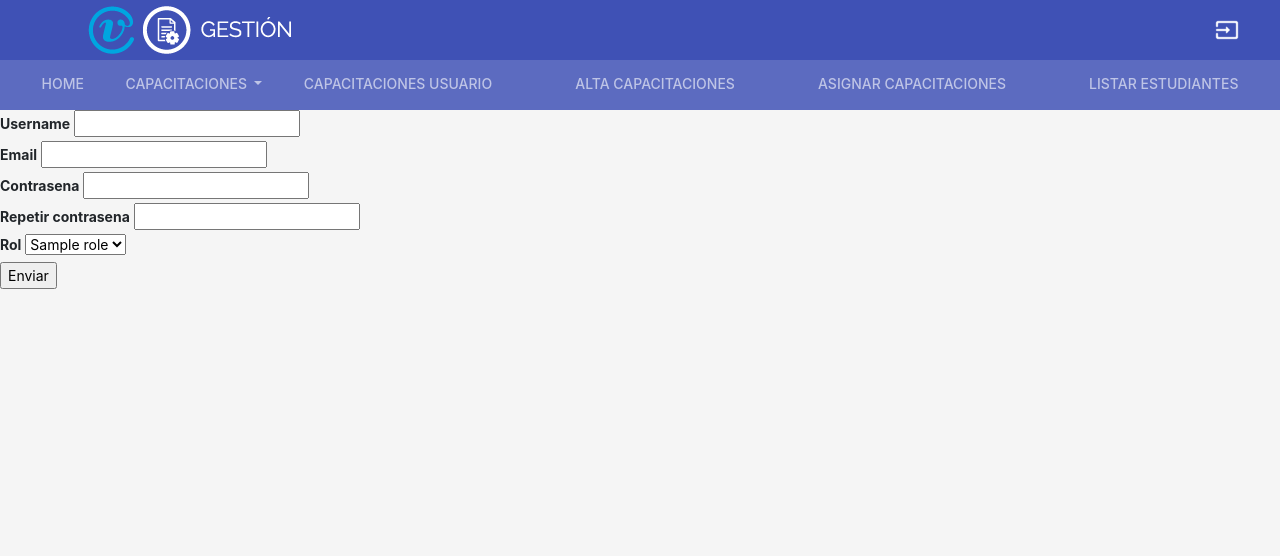
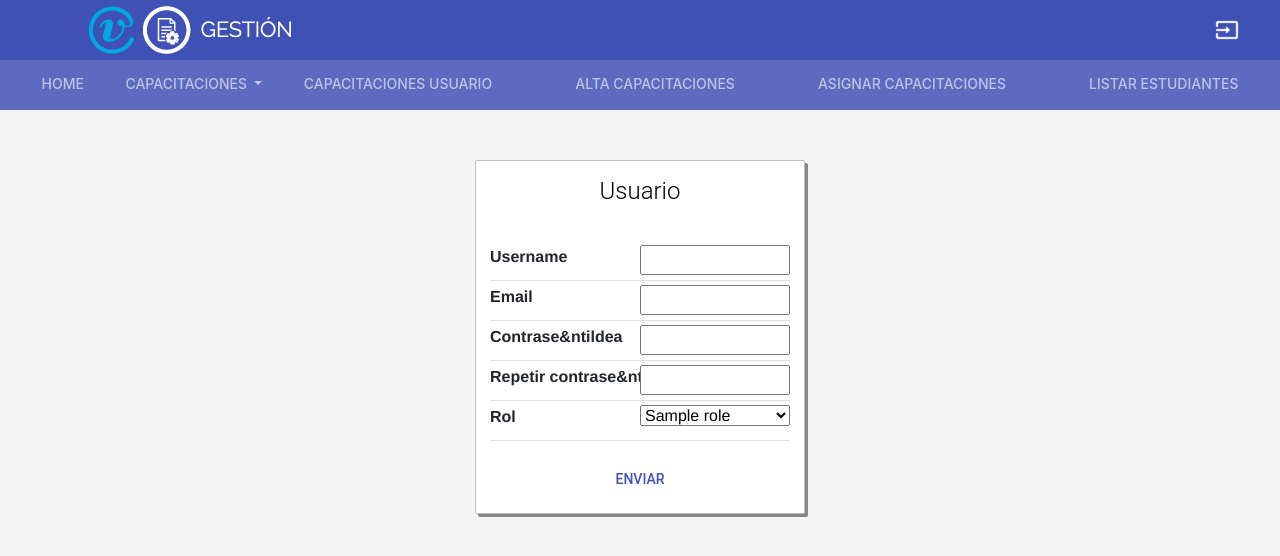
Before and after one commit to LucioTrucco/SistemaSeguimientoCapacitaciones, a Flask app: page /usuarios/crear in a window 1280 px wide. Shown: the top 556 px of the page. Run offline with Flask 2, Linux system fonts and the light colour scheme; a user stored in the database is signed in; tables that the repository leaves empty hold one stand-in row (values such as "Sample post"); some libraries are stand-ins or nearby versions.

Commit message:
Damos estilos a alta/editar usuario + agregamos 'ñ' en forms.

```diff
--- a/Codigo/app/forms.py
+++ b/Codigo/app/forms.py
@@ -49,9 +49,9 @@
 class UserForm(FlaskForm):
     username = StringField('Username', validators=[DataRequired(),Length(min=4, max=25)])
     email = StringField('Email', validators=[DataRequired(),Length(min=6, max=35)])
-    password = PasswordField('Contrasena', validators=[
+    password = PasswordField('Contrase&ntildea', validators=[
         DataRequired(),
-        EqualTo('confirm', message='Las contrasenas no coinciden')
+        EqualTo('confirm', message='Las contrase&ntildeas no coinciden')
     ])
-    confirm = PasswordField('Repetir contrasena')
+    confirm = PasswordField('Repetir contrase&ntildea')
     role = SelectField('Rol', validators=[DataRequired()], coerce=int)
--- a/Codigo/app/templates/user_create.html
+++ b/Codigo/app/templates/user_create.html
@@ -2,28 +2,37 @@
 {% extends "base.html" %}
 
 {% block content %}
+<div class="contenedorcard">
+    <div class="demo-card-wide mdl-card carta" >
+            <div class="mdl-card__title">
+                    <h2 class="mdl-card__title-text titulo">Usuario</h2>
+            </div>
     <form action="" method="post" novalidate>
         {{ form.hidden_tag() }}
-        <div>
+        <div class="mdl-textfield mdl-js-textfield">
+        <div class="mdl-textfield__input">
             <b>{{ form.username.label }}</b>
-            {{ form.username }}
+            {{ form.username(class="rectangulos") }}
         </div>
-        <div>
+        <div class="mdl-textfield__input">
             <b>{{ form.email.label }}</b>
-            {{ form.email }}
+            {{ form.email(class="rectangulos") }}
         </div>
-        <div>
+        <div class="mdl-textfield__input">
             <b>{{ form.password.label }}</b>
-            {{ form.password }}
+            {{ form.password(class="rectangulos") }}
         </div>
-        <div>
+        <div class="mdl-textfield__input">
             <b>{{ form.confirm.label }}</b>
-            {{ form.confirm }}
+            {{ form.confirm(class="rectangulos") }}
         </div>
-        <div>
+        <div class="mdl-textfield__input">
             <b>{{ form.role.label }}</b>
-            {{form.role}}
+            {{form.role(class="rectangulos")}}
         </div>
-        <input type="submit" value="Enviar">
+        </div>
+        <input class="mdl-button mdl-button--colored mdl-js-button mdl-js-ripple-effect" type="submit" value="Enviar">
     </form>
+    </div>
+</div>
 {% endblock %}
--- a/Codigo/config.py
+++ b/Codigo/config.py
@@ -3,7 +3,7 @@
 basedir = os.path.abspath(os.path.dirname(__file__))
 DB_URI= "mysql+mysqlconnector://{username}:{password}@{hostname}/{databasename}".format(
     username='root',
-    password='lala123',
+    password='root',
     hostname='localhost:3306',
     databasename='capacitaciones'
 )
```
